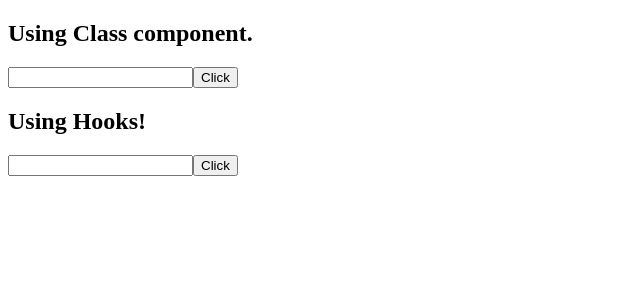
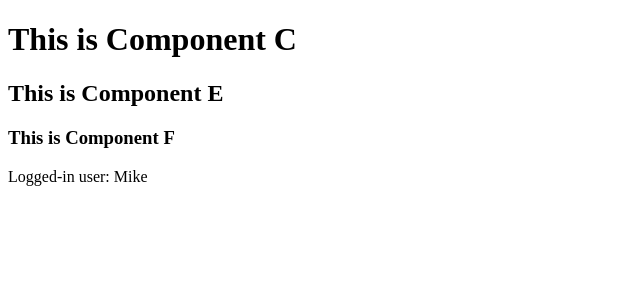
Before and after one commit to viveksingh-01/learn-react, a React (Vite) app: page / in a window 1280 px wide. Shown: the top 300 px of the page, without its empty margins (0-640 px from the left). Built offline with nearby package versions, Linux system fonts and the light colour scheme.

Commit message:
Hooks: useContext - demonstration of the need for Context API

```diff
--- a/App.tsx
+++ b/App.tsx
@@ -1,12 +1,15 @@
 import React from "react";
-import ClassCounter from "./src/Hooks/useEffect/ClassCounter";
-import HookCounter from "./src/Hooks/useEffect/HookCounter";
+import ComponentC from "./src/Hooks/useContext/ComponentC";
+
+const userName = "Mike";
 
 const App = () => {
   return (
     <main>
-      <ClassCounter />
-      <HookCounter />
+      {/* <ClassCounter /> */}
+      {/* <HookCounter /> */}
+
+      <ComponentC name={userName} />
     </main>
   );
 };
--- /dev/null
+++ b/src/Hooks/useContext/ComponentC.tsx
@@ -0,0 +1,17 @@
+import React from "react";
+import ComponentE from "./ComponentE";
+
+type ComponentCProps = {
+  name: string;
+};
+
+const ComponentC = ({ name }: ComponentCProps) => {
+  return (
+    <div>
+      <h1>This is Component C</h1>
+      <ComponentE name={name} />
+    </div>
+  );
+};
+
+export default ComponentC;
--- /dev/null
+++ b/src/Hooks/useContext/ComponentE.tsx
@@ -0,0 +1,17 @@
+import React from "react";
+import ComponentF from "./ComponentF";
+
+type ComponentEProps = {
+  name: string;
+};
+
+const ComponentE = ({ name }: ComponentEProps) => {
+  return (
+    <div>
+      <h2>This is Component E</h2>
+      <ComponentF name={name} />
+    </div>
+  );
+};
+
+export default ComponentE;
--- /dev/null
+++ b/src/Hooks/useContext/ComponentF.tsx
@@ -0,0 +1,22 @@
+import React from "react";
+
+type ComponentFProps = {
+  name: string;
+};
+
+const ComponentF = ({ name }: ComponentFProps) => {
+  return (
+    <div>
+      <h3>This is Component F</h3>
+      <p>Logged-in user: {name}</p>
+    </div>
+  );
+};
+
+export default ComponentF;
+
+// As per the requirement, we need to display the logged-in user's name in ComponentF
+// which is nested like - App > ComponentC > ComponentE > ComponentF
+// as evident, we need to pass the userName from App component to ComponentF via props
+// which requires us to pass the props down manually at every level.
+// This is where Context-API can help us make this easier.
```
